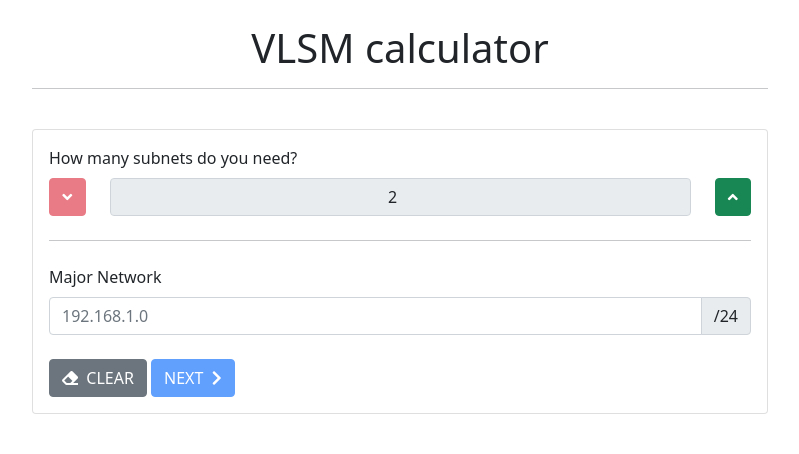
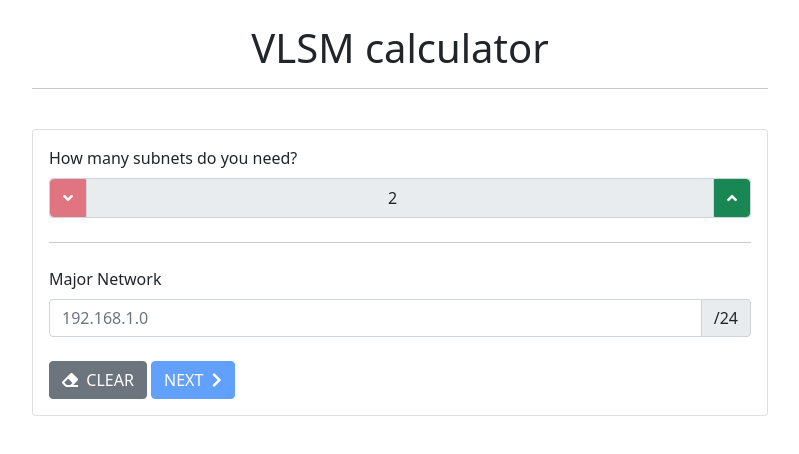
Before and after one commit to 0l1v3rr/vlsm-calculator, a Svelte app: page / in a window 1280 px wide. Shown: the top 454 px of the page, without its empty margins (240-1039 px from the left). Built offline with nearby package versions, Linux system fonts and the light colour scheme.

Commit message:
UI update

```diff
--- a/src/FirstForm.svelte
+++ b/src/FirstForm.svelte
@@ -128,19 +128,19 @@
 
             <div class="mb-4">
                 <label for="subnets" class="form-label">How many subnets do you need?</label>
-                <div class="row">
-                    <div class="m-0 col-1"><button bind:this={decreaseBtn} class="btn btn-danger w-100"><i class="fas fa-angle-down"></i></button></div>
-                    <div class="m-0 col-10"><input type="number" id="subnets" class="form-control text-align-center" bind:value={subnets} disabled></div>
-                    <div class="m-0 col-1"><button bind:this={increaseBtn} class="btn btn-success w-100"><i class="fas fa-angle-up"></i></button></div>
+                <div class="input-group mb-3">
+                    <span class="p-0 input-group-text"><button bind:this={decreaseBtn} class="red-btn btn btn-danger w-100"><i class="fas fa-angle-down"></i></button></span>
+                    <input type="number" id="subnets" class="form-control text-align-center" bind:value={subnets} disabled>
+                    <span class="p-0 input-group-text"><button bind:this={increaseBtn} class="green-btn btn btn-success w-100"><i class="fas fa-angle-up"></i></button></span>
                 </div>
             </div>
 
             <hr class="my-3">
 
             <div class="my-4">
-                <label for="ip" class="form-label">Major Network</label>
+                <label for="majoripaddr" class="form-label">Major Network</label>
                 <div class="input-group">
-                    <input bind:this={ipInput} bind:value={ip} id="ip" type="text" class="form-control" placeholder="192.168.1.0" required>
+                    <input bind:this={ipInput} bind:value={ip} id="majoripaddr" type="text" class="form-control" placeholder="192.168.1.0" required>
                     <span class="input-group-text">/24</span>
                 </div>
             </div>
@@ -159,4 +159,12 @@
     .text-align-center {
         text-align: center;
     }
+    .green-btn {
+        border-top-left-radius: 0%;
+        border-bottom-left-radius: 0%;
+    }
+    .red-btn {
+        border-bottom-right-radius: 0%;
+        border-top-right-radius: 0%;
+    }
 </style>
--- a/src/ResultRow.svelte
+++ b/src/ResultRow.svelte
@@ -34,20 +34,26 @@
             { #if error }
                 <div class="fw-bold">-</div>
             { :else }
-                <div class="col-4">
+                <div class="col-6">
                     <div class="fw-bold">Network</div>
                     { network }/{ prefix }
                 </div>
-                <div class="col-4">
+                <div class="col-6">
                     <div class="fw-bold">Broadcast</div>
                     { broadcast }
                 </div>
-                <div class="col-4">
-                    <div class="fw-bold">Subnet mask</div>
-                    { mask }
-                </div>
             { /if }
         </li>
+        { #if !error }
+            <li class="list-group-item d-flex justify-content-between align-items-start">
+                <div class="row">
+                    <div class="col-12">
+                        <div class="fw-bold">Subnet mask</div>
+                        { mask }
+                    </div>
+                </div>
+            </li>
+        { /if }
     </ul>
 </main>
 
```
